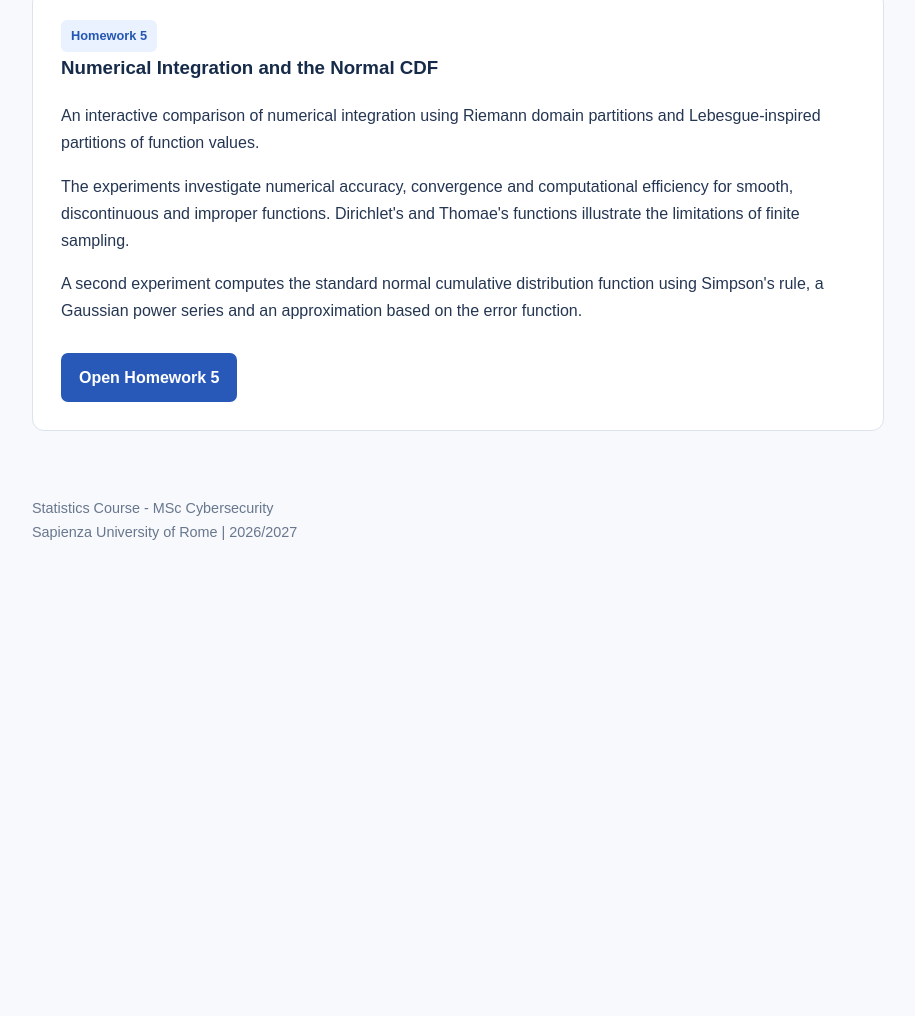
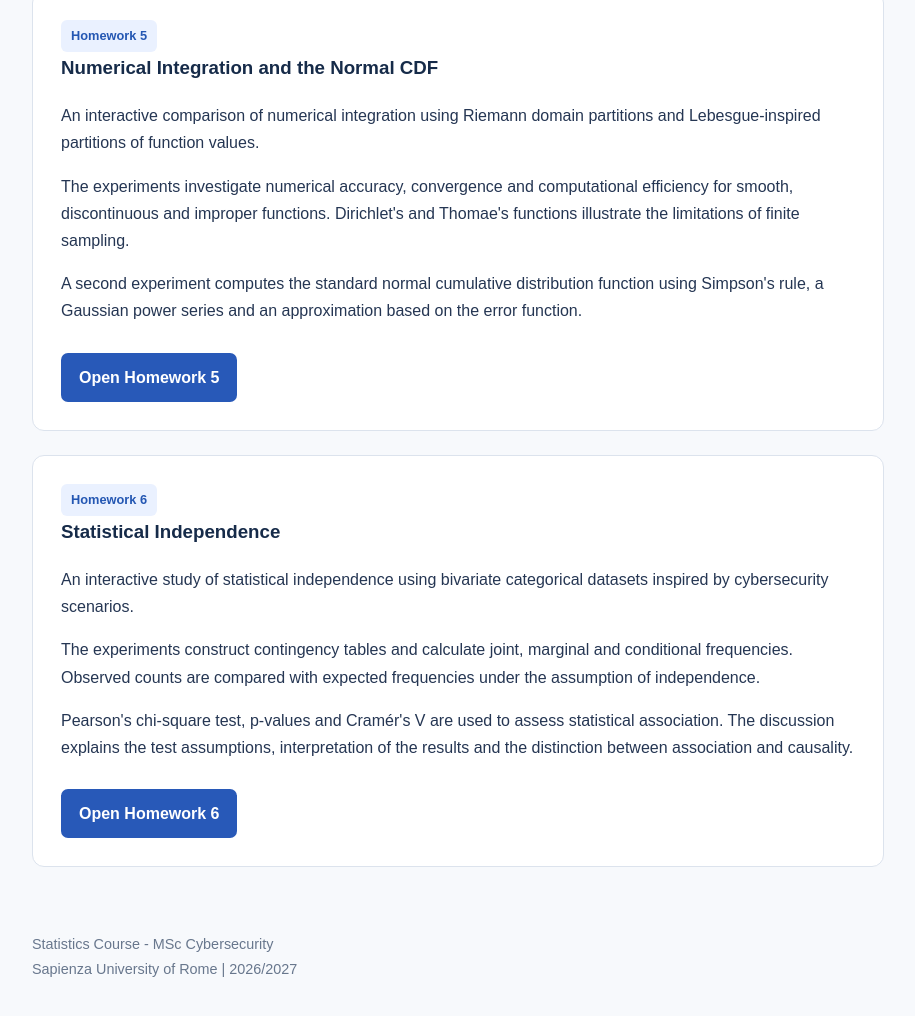
Before and after one commit to mmaz1287235/statistics-course-homework, a plain HTML site: page index.html in a window 1280 px wide. Shown: the part 2508-3524 px from the top of the page, without its empty margins (182-1097 px from the left). Before the commit the page ends 3138 px from the top, so only its background shows below. Drawn offline with Linux system fonts and the light colour scheme.

Commit message:
Add Homework 6 to homepage

```diff
--- a/index.html
+++ b/index.html
@@ -280,7 +280,36 @@
         Open Homework 5
       </a>
     </section>
+    <section class="homework">
+      <span class="tag">Homework 6</span>
 
+      <h3>Statistical Independence</h3>
+
+      <p>
+        An interactive study of statistical independence
+        using bivariate categorical datasets inspired by
+        cybersecurity scenarios.
+      </p>
+
+      <p>
+        The experiments construct contingency tables and
+        calculate joint, marginal and conditional frequencies.
+        Observed counts are compared with expected frequencies
+        under the assumption of independence.
+      </p>
+
+      <p>
+        Pearson's chi-square test, p-values and Cramér's V
+        are used to assess statistical association.
+        The discussion explains the test assumptions,
+        interpretation of the results and the distinction
+        between association and causality.
+      </p>
+
+      <a class="button" href="homework-6/">
+        Open Homework 6
+      </a>
+    </section>
   </main>
 
   <footer>
```
